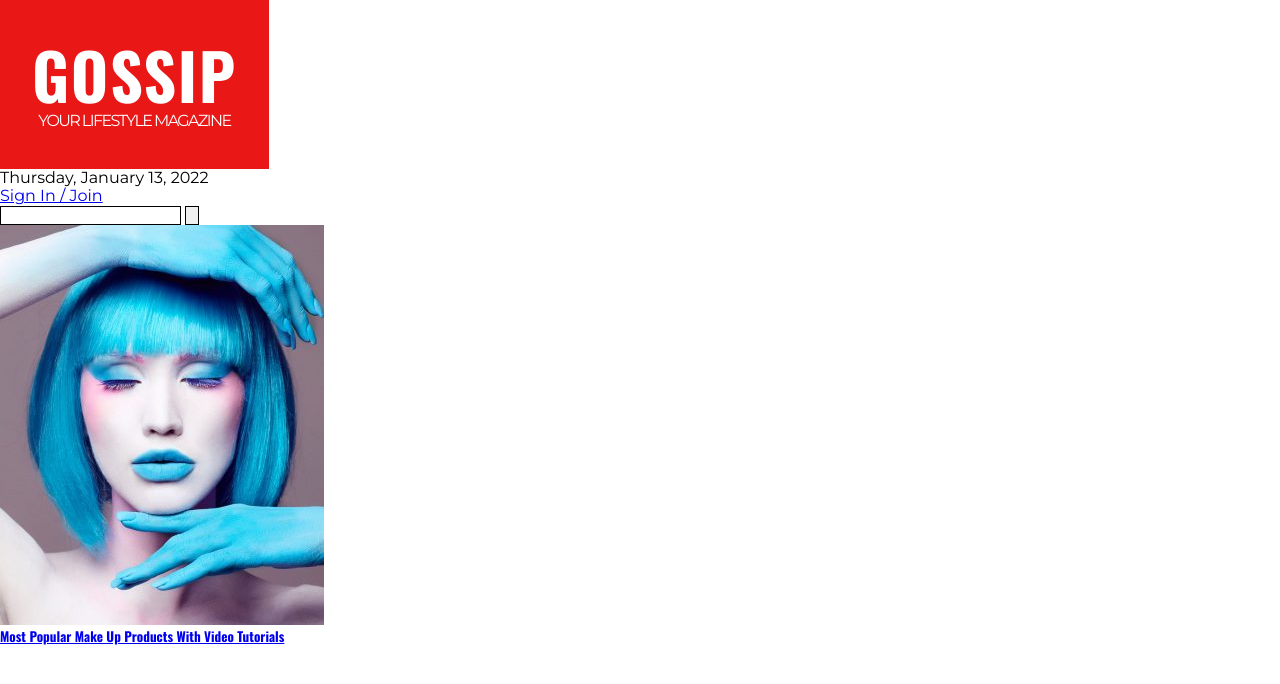
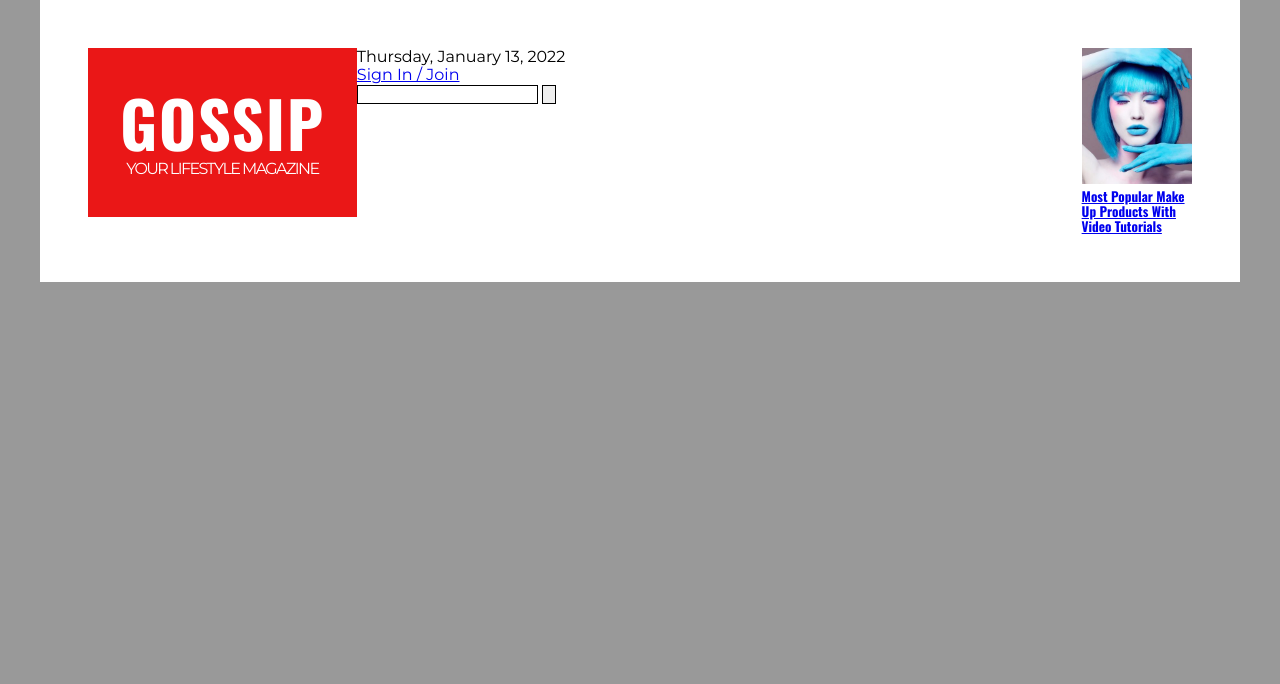
Before and after one commit to emilebeguin/gossip-clone, a website: page dev/index.html in a window 1280 px wide. Drawn offline with nearby package versions, Linux system fonts and the light colour scheme; files that its build step writes are made by us from their sources.

Commit message:
header layout (corrected strange grid bug)

```diff
--- a/dev/index.html
+++ b/dev/index.html
@@ -10,10 +10,13 @@
     <title>Home - Newspaper Gossip Pro</title>
 </head>
 <body>
+    <main class="wrapper">
         <header>
+            <div class="logo-container">
                 <div class="logo">
                     <h1 class="name">Gossip</h1>
                     <p class="sublogo">Your Lifestyle Magazine</p>
+                </div>
             </div>
             <div class="super-elems">
                 <div class="date">Thursday, January 13, 2022</div>
@@ -28,8 +31,8 @@
                         </button>
                     </div>
                 </div>
+            </div>
             <div class="buy-now"></div>
-        </div>
             <div class="super-featured">
                 <a href="#" title="Most Popular Make Up Products With Video Tutorials">
                     <img src="img/22-324x400.jpg" alt="Most Popular Make Up Products With Video Tutorials">
@@ -48,5 +51,6 @@
         <footer class="credits"></footer>
         <!-- scripts -->
         <script type="text/javascript" src="js/scripts.js"></script>
+    </main>
 </body>
 </html>
--- a/dev/sass/layout/_general.scss
+++ b/dev/sass/layout/_general.scss
@@ -1,3 +1,9 @@
 body {
-    background: #fff;
+    background: #999;
 }
+
+.wrapper {
+    background-color: #fff;
+    width: 1200px;
+    margin: 0 auto;
+}
--- a/dev/sass/layout/_header.scss
+++ b/dev/sass/layout/_header.scss
@@ -0,0 +1,29 @@
+header {
+    display: grid;
+    width: 100%;
+    grid-template-columns: 20% auto 10%;
+    grid-template-rows: 1fr 1fr;
+    gap: 3em;
+    padding: 3em;
+    .logo-container {
+        grid-area: 1/1/3/2;
+        max-width: 20%;
+    }
+    .super-elems {
+        grid-area: 1/2/2/3;
+    }
+    .buy-now {
+        grid-area: 2/2/3/3;
+        max-width: 80%;
+    }
+    .super-featured {
+        grid-area: 1/3/3/4;
+        a {
+            display: block;
+            width: 100%;
+            img {
+                width: 100%;
+            }
+        }
+    }
+}
```
Also changed, not shown: prod/index.html (+5 -1 lines), prod/sass/template.min.css. Lines whose indentation alone changed are shown as unchanged.
